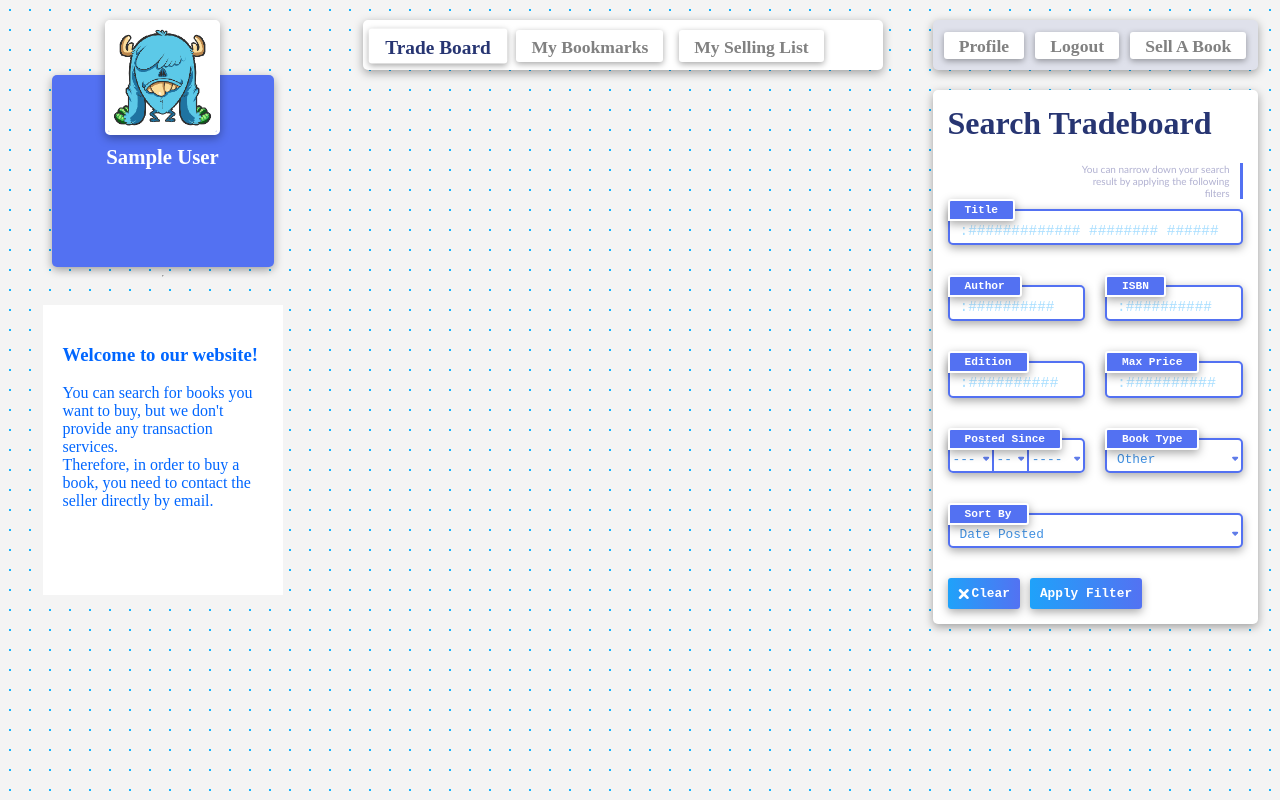
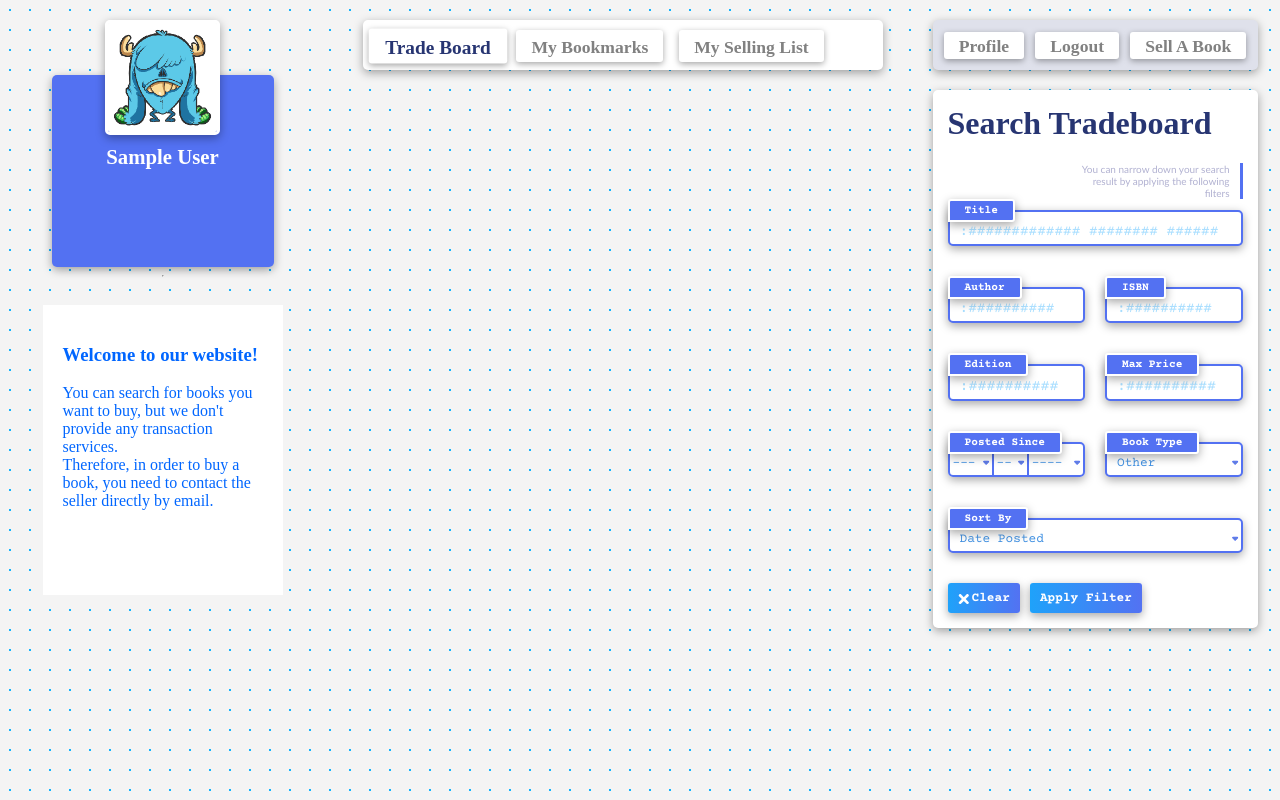
Before and after one commit to beckaberhanu/TextBookSwap, a Django app: page /home/ in a window 1280 px wide. Run offline with Django 3.2, Linux system fonts and the light colour scheme; the visitor is signed in with stand-in values (Sample User, id 1); some libraries are stand-ins or nearby versions.

Commit message:
hover on title to view clipped text, google fonts usage

```diff
--- a/textbookswap/tradeboard/static/tradeboard/tb_main.css
+++ b/textbookswap/tradeboard/static/tradeboard/tb_main.css
@@ -206,7 +206,7 @@
   border: 3px solid #5371f2;
   background: linear-gradient(40deg, #f7fcff 0%, #dce9ff 100%);
   box-shadow: 0px 3px 10px rgba(0, 0, 0, 0.35);
-  font-family: "Courier New", Courier, monospace;
+  font-family: "Courier Prime", monospace;
   font-size: 0.9rem;
   font-weight: 700;
   color: #5371f2;
@@ -314,7 +314,7 @@
   margin-right: 15px;
 }
 .pre {
-  font-family: "Courier New", Courier, monospace;
+  font-family: "Courier Prime", monospace;
   font-size: 0.7em;
   font-weight: 600;
   color: #818181;
@@ -503,7 +503,7 @@
   border: 0;
   background: linear-gradient(90deg, #1fa2fa 0%, #5372f2 100%);
   box-shadow: 0px 3px 10px rgba(0, 0, 0, 0.35);
-  font-family: "Courier New", Courier, monospace;
+  font-family: "Courier Prime", monospace;
   font-size: 0.7rem;
   font-weight: 700;
   color: #ffffff !important;
@@ -633,7 +633,7 @@
 .field-label {
   background-color: #5371f2;
   color: #ffffff;
-  font-family: "Courier New", Courier, monospace;
+  font-family: "Courier Prime", monospace;
   font-weight: 700;
   font-size: 0.7rem;
   vertical-align: text-bottom;
@@ -657,7 +657,7 @@
   align-self: stretch;
   background-color: #ffffff;
   color: #4191e2;
-  font-family: "Courier New", Courier, monospace;
+  font-family: "Courier Prime", monospace;
   font-size: 0.9rem;
   border: 2px solid #5371f2;
   padding: 12px 0px 4px 10px;
@@ -708,7 +708,7 @@
   align-self: stretch;
   background-color: #ffffff;
   color: #4191e2;
-  font-family: "Courier New", Courier, monospace;
+  font-family: "Courier Prime", monospace;
   font-size: 15;
   border: 2px solid #5371f2;
   padding: 12px 10px 4px 10px;
@@ -743,7 +743,7 @@
   border-radius: 7px;
   border: 2px solid #5371f2;
   box-shadow: 0px 3px 10px rgba(0, 0, 0, 0.35);
-  font-family: "Courier New", Courier, monospace;
+  font-family: "Courier Prime", monospace;
   font-size: 0.8rem;
   font-weight: 600;
   vertical-align: bottom;
@@ -774,7 +774,7 @@
   flex: 1;
   background-color: #ffffff;
   color: #4191e2;
-  font-family: "Courier New", Courier, monospace;
+  font-family: "Courier Prime", monospace;
   font-size: 0.8rem;
   border: 2px solid #5371f2;
   border-radius: 0px 5px 5px 0px;
@@ -803,7 +803,7 @@
   width: 100%;
   background-color: #ffffff;
   color: #4191e2;
-  font-family: "Courier New", Courier, monospace;
+  font-family: "Courier Prime", monospace;
   font-size: 0.8rem;
   border: 2px solid #5371f2;
   padding: 12px 15px 4px 10px !important;
@@ -851,7 +851,7 @@
   list-style-type: none;
   font-family: "Gill Sans", "Gill Sans MT", Calibri, "Trebuchet MS", sans-serif;
   color: #ff8989;
-  font-size: 0.2rem;
+  font-size: 8;
 }
 .search-btn {
   cursor: pointer;
@@ -862,7 +862,7 @@
   border: 0;
   background: linear-gradient(90deg, #1fa2fa 0%, #5372f2 100%);
   box-shadow: 0px 3px 10px rgba(0, 0, 0, 0.35);
-  font-family: "Courier New", Courier, monospace;
+  font-family: "Courier Prime", monospace;
   font-size: 0.8rem;
   font-weight: 600;
   color: #ffffff;
@@ -880,7 +880,7 @@
   border: 0;
   background: linear-gradient(90deg, #1fa2fa 0%, #5372f2 100%);
   box-shadow: 0px 3px 10px rgba(0, 0, 0, 0.35);
-  font-family: "Courier New", Courier, monospace;
+  font-family: "Courier Prime", monospace;
   font-size: 0.8rem;
   font-weight: 600;
   color: #ffffff;
@@ -1084,7 +1084,7 @@
 
   position: absolute;
   z-index: 1;
-  top: 50px;
+  top: 55px;
   left: 13px;
 }
 .book-title:hover .tiptext {
--- a/textbookswap/tradeboard/templates/tradeboard/base.html
+++ b/textbookswap/tradeboard/templates/tradeboard/base.html
@@ -2,7 +2,8 @@
 <head>
     <meta name="viewport" content="width=device-width, initial-scale=1.0">
     <link rel="stylesheet" type="text/css" href="{% static 'tradeboard/tb_main.css' %}">
-     <script src="https://cdnjs.cloudflare.com/ajax/libs/jquery/3.3.1/jquery.min.js"></script>
+    <link href="https://fonts.googleapis.com/css2?family=Courier+Prime:ital,wght@0,400;0,700;1,400;1,700&display=swap" rel="stylesheet">
+    <script src="https://cdnjs.cloudflare.com/ajax/libs/jquery/3.3.1/jquery.min.js"></script>
     <script src="http://malsup.github.com/jquery.form.js"></script>
 </head>
 <div class="navbar-nav">
--- a/textbookswap/tradeboard/templates/tradeboard/postpopulate.html
+++ b/textbookswap/tradeboard/templates/tradeboard/postpopulate.html
@@ -5,7 +5,10 @@
             <div class = "post-minimized" id="post-min-{{post.pk}}">
                 <div class = "mini-left-tile">
                     <div class = "top-row">
-                        <h2 class = "book-title" id= "title-{{post.pk}}">{{post.title}}</h2>
+                        <h2 class = "book-title" id= "title-{{post.pk}}">
+                        {{post.title}}
+                        <p class="tiptext">{{post.title}}</p>
+                        </h2>
                         <small class = "date"> {{post.date_posted|date:"m/d/Y"}}</small>
                     </div>
                     <hr class = "divider"/>
--- a/textbookswap/tradeboard/views.py
+++ b/textbookswap/tradeboard/views.py
@@ -92,7 +92,9 @@
 def createNewPost(request):
     user = request.user
     post_form = BookSellForm(request.POST, request.FILES)
-    if post_form.is_valid():
+    validity = post_form.is_valid()
+    print("is the form valid?", validity)
+    if validity:
         post = post_form.save(commit=False)
         post.seller = user
         post.save()
--- a/textbookswap/users/static/users/login.css
+++ b/textbookswap/users/static/users/login.css
@@ -1,6 +1,10 @@
 .arrange-as-column {
   display: flex;
   flex-direction: column;
+}
+.login-error {
+  height: 30px;
+  width: 250px;
 }
 .btn-link-col {
   color: white;
@@ -95,7 +99,6 @@
   border: 2px solid #ffffff;
   border-radius: 10px 10px 10px 0px;
   box-shadow: 0px 3px 10px rgba(0, 0, 0, 0.35);
-  margin-bottom: 30px;
   margin-top: 10px;
   padding: 7px 0px 7px 0px;
   text-align: center;
--- a/textbookswap/users/templates/users/login.html
+++ b/textbookswap/users/templates/users/login.html
@@ -33,6 +33,9 @@
             <p class = "welcome-banner">Welcome</p>
             <form method="POST">
                 {% csrf_token %}
+                <div class="login-error">
+                    {{ form.non_field_errors }}
+                </div>
                 <div class = "arrange-as-centered-column">
                     <div class = "input-div username-field">
                         <label class = "field-label" for="{{ form.username.id_for_label }}">Username</label>
```
